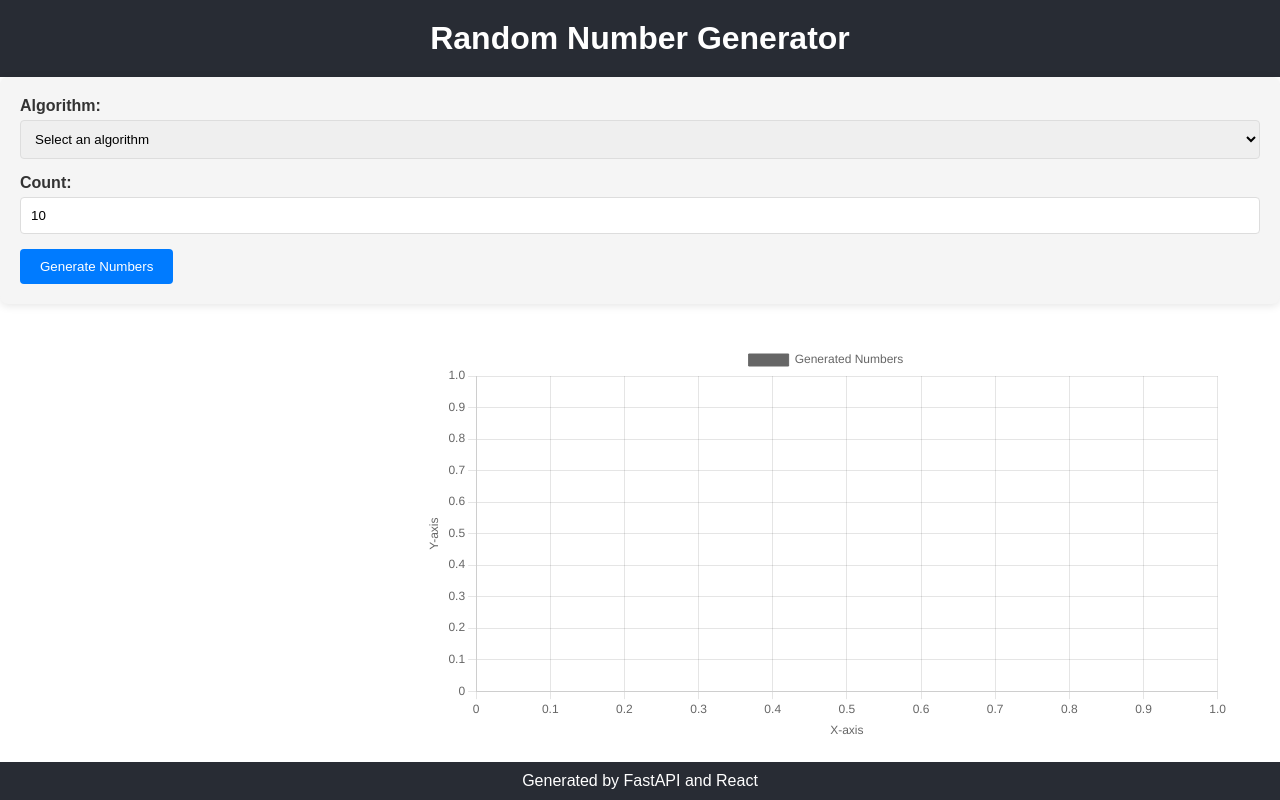
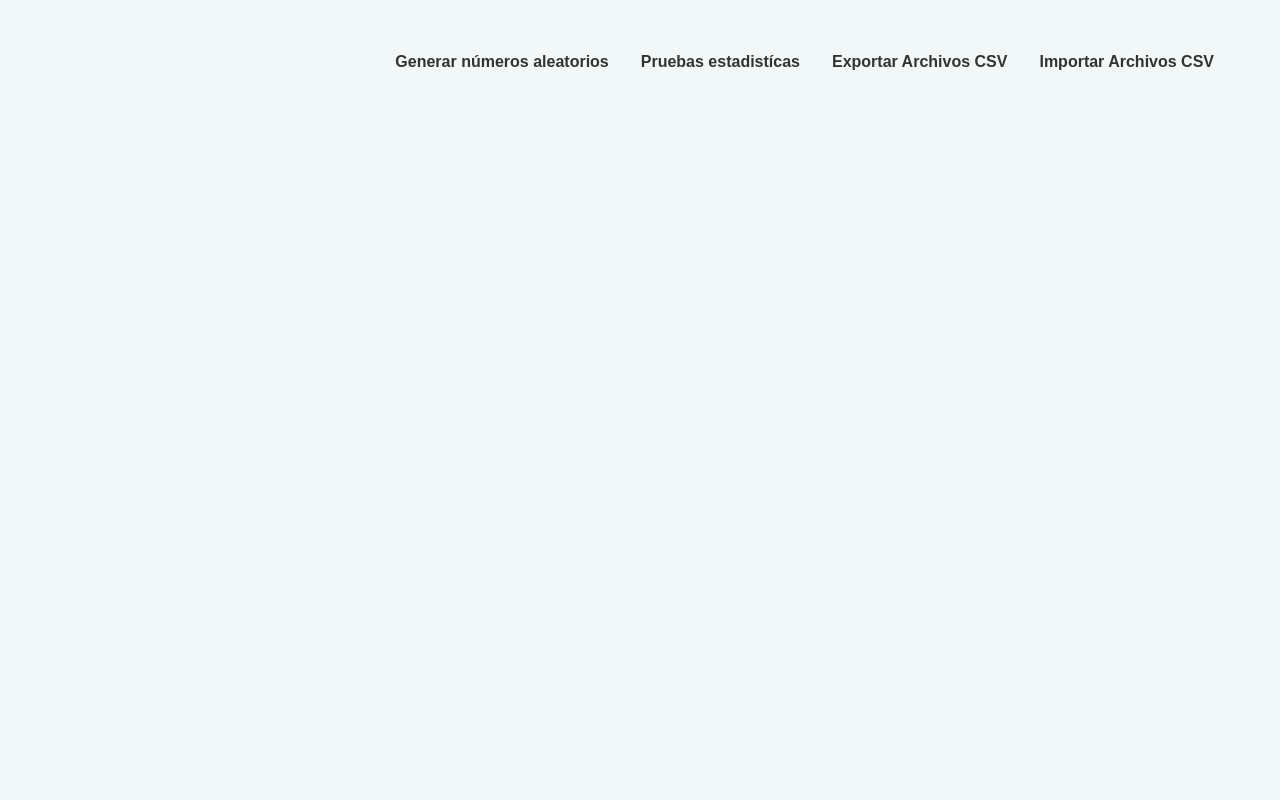
Before and after one commit to Moya004/Pseudo_Random_Numbers_Generators, a React (Create React App) app in the folder frontend/: page / in a window 1280 px wide. Built offline with nearby package versions, Linux system fonts and the light colour scheme.

Commit message:
💄 Changes were made to the UI

```diff
--- a/frontend/src/App.css
+++ b/frontend/src/App.css
@@ -6,6 +6,25 @@
     box-shadow: 0 2px 8px rgba(0, 0, 0, 0.1);
     margin-bottom: 20px;
 }
+
+.app-container {
+    background-color: #f2f8f8;
+    height: 100vh;
+    padding: 50px;
+    color: #000;
+  }
+
+  .nav-list a {
+    color: #333;
+    text-decoration: none;
+    font-weight: bold;
+    font-size: 1rem;
+    transition: color 0.3s ease;
+  }
+
+  .nav-list a:hover {
+    color: #000;
+  }
 
 .algorithm-form label {
     display: block;
--- a/frontend/src/App.js
+++ b/frontend/src/App.js
@@ -1,4 +1,5 @@
 import React, { useState } from 'react';
+import 'bootstrap/dist/css/bootstrap.min.css';
 import AlgorithmForm from './components/AlgorithmForm';
 import NumberList from './components/NumberList';
 import NumberChart from './components/NumberChart';
@@ -8,6 +9,9 @@ import './App.css' // Importar los estilos
 function App() {
     const [numbers, setNumbers] = useState([]);
     const [selectedIndex, setSelectedIndex] = useState(null);
+    const [showForm, setShowForm] = useState(false);
+    const [showResults, setShowResults] = useState(false);
+
 
     const handleGenerate = async (algorithm, count, params) => {
         const formData = new FormData();
@@ -26,29 +30,55 @@ function App() {
 
         const data = await response.json();
         setNumbers(data);
-        setSelectedIndex(null); // Reset selection on new generation
+        setSelectedIndex(null);
+        setShowResults(true);
     };
 
     const handleSelect = (index) => {
         setSelectedIndex(index);
     };
 
+    const toggleFormVisibility = () => {
+        setShowForm(true);
+        setNumbers([]);
+        setSelectedIndex(null);
+        setShowResults(false);
+      };
+
     return (
-        <div className="App">
-            <h1>Random Number Generator</h1>
-            <AlgorithmForm onGenerate={handleGenerate} />
-            <main>
+        <div className="app-container">
+          <header className="d-flex justify-content-between align-items-center mb-4">
+            <h1 className="logo"> </h1>
+            <nav>
+              <ul className="nav-list d-flex list-unstyled">
+                <li className="mx-3"><a href="#" onClick={toggleFormVisibility}>Generar números aleatorios</a></li>
+                <li className="mx-3"><a href="#">Pruebas estadistícas</a></li>
+                <li className="mx-3"><a href="#">Exportar Archivos CSV</a></li>
+                <li className="mx-3"><a href="#">Importar Archivos CSV</a></li>
+              </ul>
+            </nav>
+          </header>
+          <main>
+            {showForm && <AlgorithmForm onGenerate={handleGenerate} />} { }
+            {showResults && numbers.length > 0 &&
+            (
+            <div className="d-flex justify-content-between">
                 <NumberList
                     numbers={numbers}
                     selectedIndex={selectedIndex}
                     onSelect={handleSelect}
                     itemsPerPage={10}
                 />
-                <NumberChart numbers={numbers} onSelect={handleSelect} selectedIndex={selectedIndex} />
-            </main>
-            <footer>Generated by FastAPI and React</footer>
+                <NumberChart
+                    numbers={numbers}
+                    onSelect={handleSelect}
+                    selectedIndex={selectedIndex}
+                />
+            </div>
+            )}
+          </main>
         </div>
-    );
+      );
 }
 
 export default App;
--- a/frontend/src/components/AlgorithmForm.js
+++ b/frontend/src/components/AlgorithmForm.js
@@ -23,6 +23,7 @@ const AlgorithmForm = ({ onGenerate }) => {
         e.preventDefault();
         onGenerate(algorithm, count, params);
     };
+
 
     return (
         <form className="algorithm-form" onSubmit={handleSubmit}>
```
